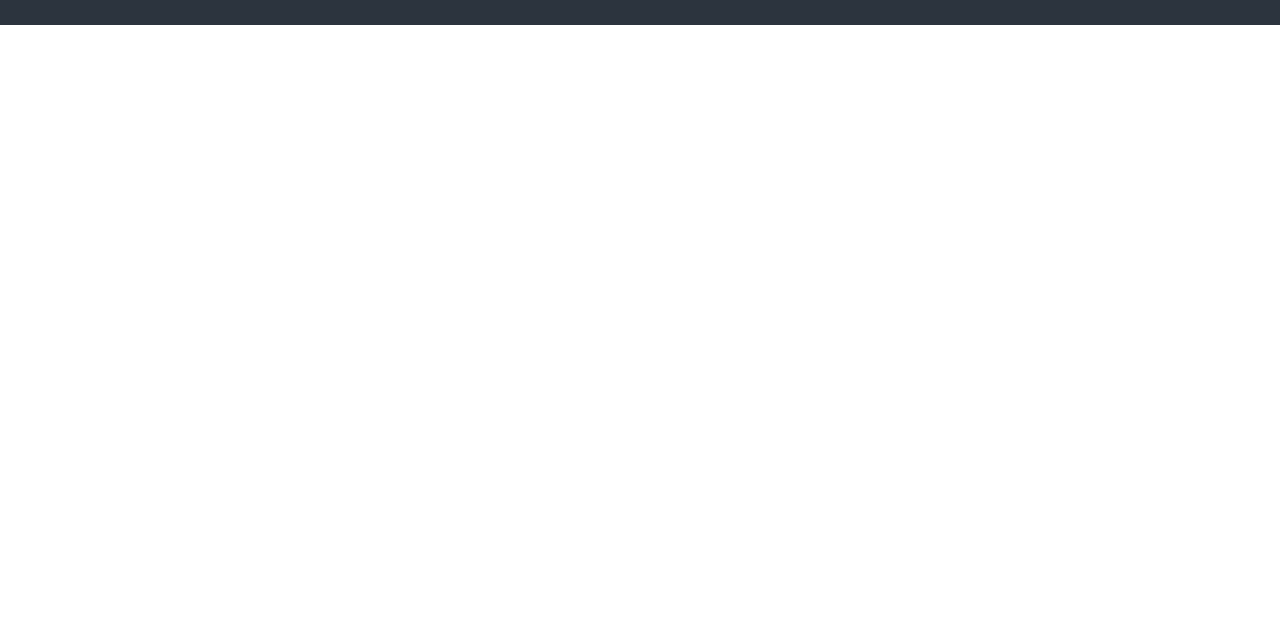
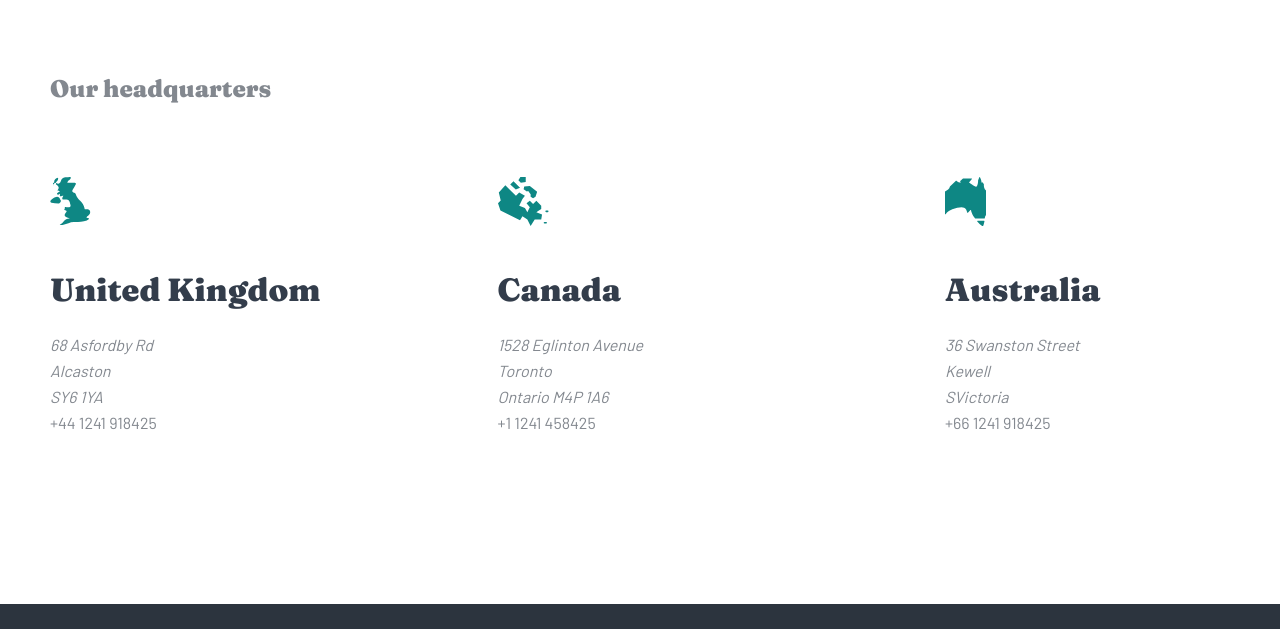
Before and after one commit to khad11/coffe-roster, a plain HTML site: page pages/about.html in a window 1280 px wide. Shown: the part 2076-2705 px from the top of the page. Before the commit the page ends 2101 px from the top, so only its background shows below. Drawn offline with Linux system fonts and the light colour scheme.

Commit message:
about_page_full

```diff
--- a/pages/about.html
+++ b/pages/about.html
@@ -115,6 +115,70 @@
           </div>
         </div>
       </section>
+      <section class="headquarters">
+        <div class="headquarters-our container">
+          <h4 class="headquarters-our__title">Our headquarters</h4>
+          <div class="headquarters-our__box">
+            <div class="headquarters-our__box__item">
+              <img
+                src="../images/about/desktop/illustration-uk.svg"
+                width="41"
+                height="49"
+                alt="uk"
+              />
+              <h3 class="headquarters-our__box__item__name">United Kingdom</h3>
+              <address class="headquarters-our__box__item__address">
+                <span>68 Asfordby Rd</span>
+                <span>Alcaston</span>
+                <span>SY6 1YA</span>
+              </address>
+              <a
+                class="headquarters-our__box__item__tel"
+                href="tel:+44 1241 918425"
+                >+44 1241 918425</a
+              >
+            </div>
+            <div class="headquarters-our__box__item">
+              <img
+                src="../images/about/desktop/illustration-canada.svg"
+                width="51"
+                height="49"
+                alt="Canada"
+              />
+              <h3 class="headquarters-our__box__item__name">Canada</h3>
+              <address class="headquarters-our__box__item__address">
+                <span>1528 Eglinton Avenue</span>
+                <span>Toronto</span>
+                <span>Ontario M4P 1A6</span>
+              </address>
+              <a
+                class="headquarters-our__box__item__tel"
+                href="tel:+44 1241 918425"
+                >+1 1241 458425</a
+              >
+            </div>
+            <div class="headquarters-our__box__item">
+              <img
+                src="../images/about/desktop/illustration-australia.svg"
+                width="41"
+                height="49"
+                alt="Australia"
+              />
+              <h3 class="headquarters-our__box__item__name">Australia</h3>
+              <address class="headquarters-our__box__item__address">
+                <span>36 Swanston Street</span>
+                <span>Kewell</span>
+                <span>SVictoria</span>
+              </address>
+              <a
+                class="headquarters-our__box__item__tel"
+                href="tel:+44 1241 918425"
+                >+66 1241 918425</a
+              >
+            </div>
+          </div>
+        </div>
+      </section>
     </main>
     <footer>
       <div class="footer container">
--- a/scss/pages/_about.scss
+++ b/scss/pages/_about.scss
@@ -212,3 +212,68 @@
     line-height: 2.5rem;
   }
 }
+// OUR headquarters
+.headquarters-our {
+  padding: 16.8rem 8.5rem;
+}
+.headquarters-our__title {
+  font-size: $h4-fs;
+  line-height: $h4-ln;
+  color: $grey;
+}
+.headquarters-our__box {
+  margin-top: 7.2rem;
+  display: flex;
+  justify-content: space-between;
+  gap: 20px;
+}
+.headquarters-our__box__item {
+  max-width: 28.5rem;
+  width: 100%;
+}
+.headquarters-our__box__item__name {
+  font-size: $h3-fs;
+  line-height: $h3-ln;
+  color: $dark-grey;
+  margin-top: 4.6rem;
+  margin-bottom: 2.4rem;
+}
+.headquarters-our__box__item__address {
+  display: flex;
+  flex-direction: column;
+  font-size: $p-fs;
+  line-height: $p-ln;
+  color: $grey;
+}
+.headquarters-our__box__item__tel {
+  font-size: $p-fs;
+  line-height: $p-ln;
+  color: $grey;
+  font-family: "Barlow";
+}
+
+@media screen and (max-width: 975px) {
+  .headquarters-our__box__item__name {
+    font-size: 2.4rem;
+    line-height: 3.2rem;
+  }
+}
+@media screen and (max-width: 560px) {
+  .headquarters-our {
+    padding: 12rem 2.4rem;
+    text-align: center;
+  }
+  .headquarters-our__box {
+    flex-direction: column;
+    align-items: center;
+    gap: 8rem;
+  }
+  .headquarters-our__box__item img {
+    margin-left: auto;
+    margin-right: auto;
+  }
+  .headquarters-our__box__item__name {
+    font-size: 2.8rem;
+    line-height: 3.6rem;
+  }
+}
```
Also changed, not shown: css/main.css, 1 other file.
